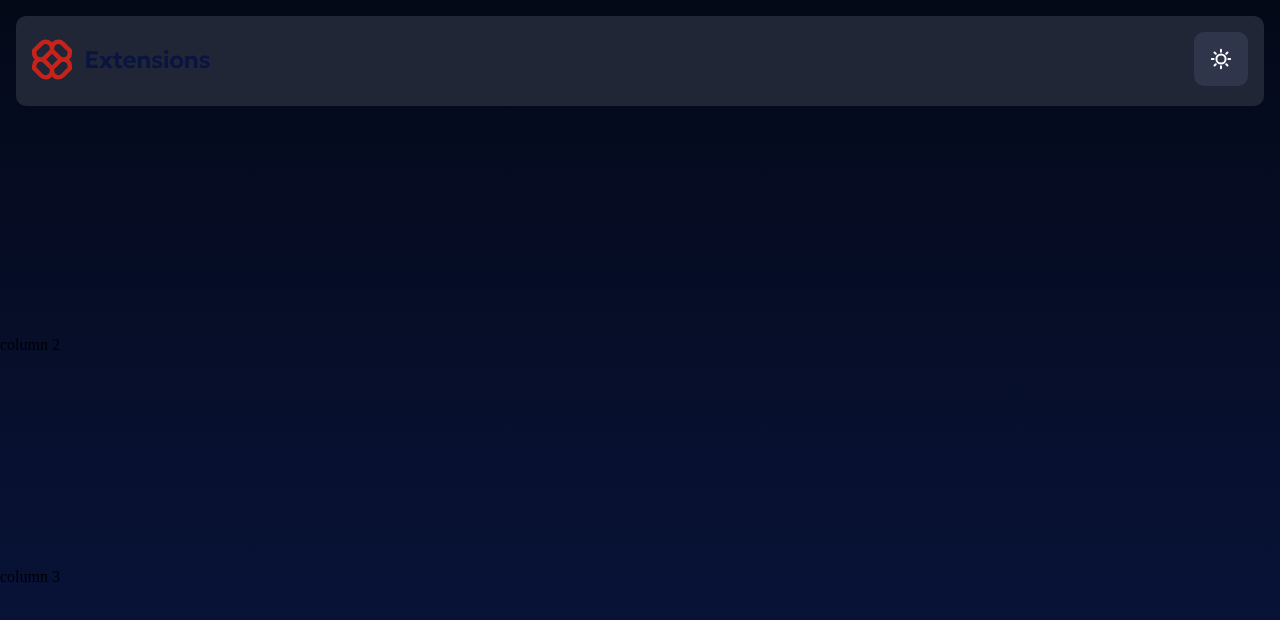
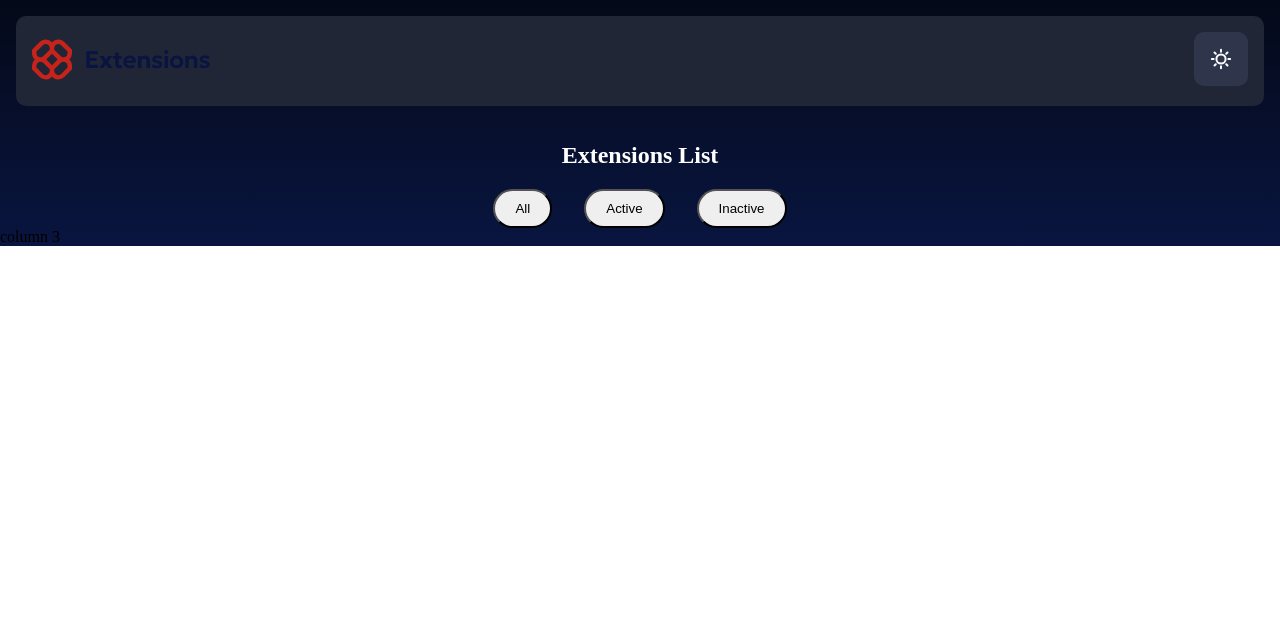
Before and after one commit to FranciscoFrontEndDeveloper/browserExtensionsManagerUiMain, an Angular app: page / in a window 1280 px wide. Shown: the top 620 px of the page. Built offline with nearby package versions, Linux system fonts and the light colour scheme.

Commit message:
style buttons extension added

```diff
--- a/src/app/app.component.html
+++ b/src/app/app.component.html
@@ -11,7 +11,12 @@
       </div>
     </div>
   </section>
-  <section>column 2</section>
+  <section class="buttonsCont">
+    <div><h1>Extensions List</h1></div>
+    <div>
+      <button>All</button><button>Active</button><button>Inactive</button>
+    </div>
+  </section>
   <section>column 3</section>
 </div>
 <router-outlet />
--- a/src/app/app.component.sass
+++ b/src/app/app.component.sass
@@ -3,7 +3,7 @@
  margin: 0
  padding: 0
  width: 100%
- height: 100vh
+ height: 100%
  display: grid
  grid-template-columns: auto
  grid-template-rows: repeat(3,auto)
@@ -22,3 +22,17 @@
   background: hsl(225, 23%, 24%)
   padding: 1rem
   border-radius: 10px
+.buttonsCont
+ display: flex
+ flex-direction: column
+ div:nth-child(1)
+  h1
+   text-align: center
+   color: #fff
+ div:nth-child(2)
+  display: flex
+  justify-content: center
+  button
+   padding: 10px 20px
+   border-radius: 50px
+   margin: 0 1rem
--- a/src/index.html
+++ b/src/index.html
@@ -2,7 +2,7 @@
 <html lang="en">
 <head>
   <meta charset="utf-8">
-  <title>BrowserExtensionsManagerUiMain</title>
+  <title>Frontend Mentor | Browser extensions manager UI</title>
   <base href="/">
   <meta name="viewport" content="width=device-width, initial-scale=1">
   <link rel="icon" type="image/x-icon" href="favicon.ico">
```
